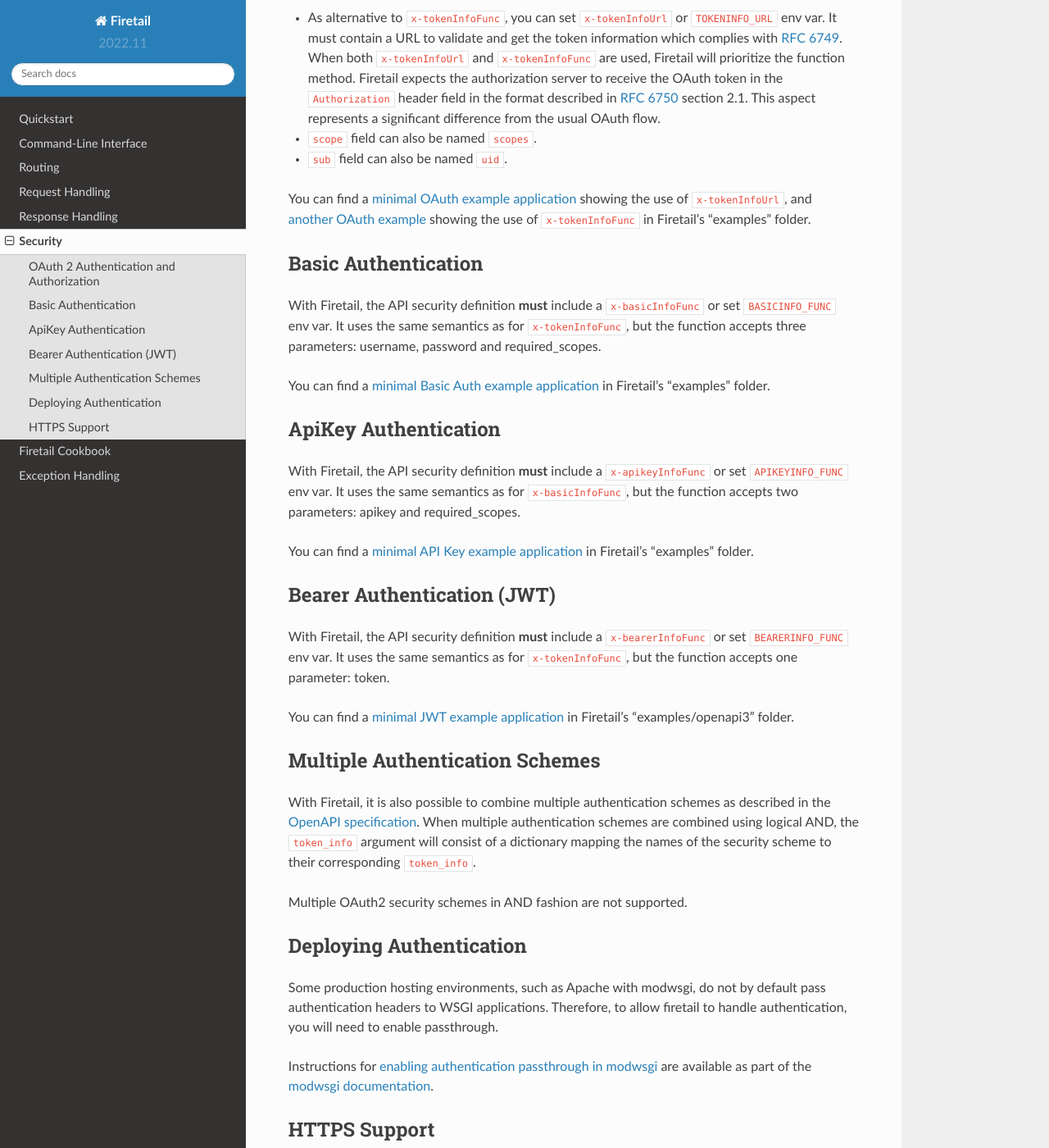
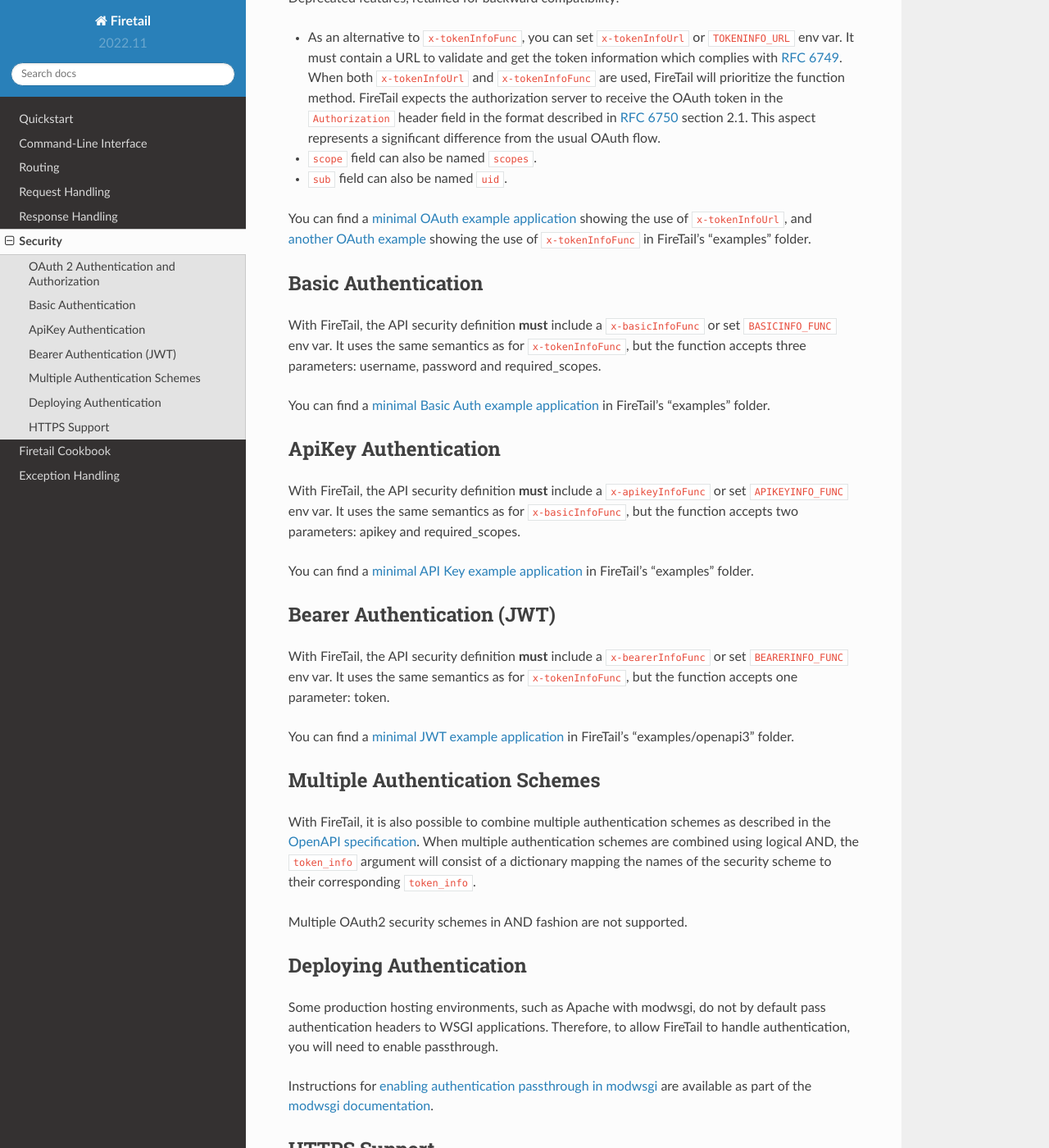
Before and after one commit to FireTail-io/firetail-py-lib, a Sphinx documentation site: the page built from docs/security.rst, in a window 1280 px wide and 1400 px high, scrolled down 770 px. Shown: the whole window at 82% size. Built offline with Sphinx 7.4.7 and the Read the Docs theme 2.0.0, drawn with Linux system fonts in a browser that asks for light colours; the version number is read from the project's files by our own code; some of the changed text lies outside the part shown.

```diff
--- a/docs/security.rst
+++ b/docs/security.rst
@@ -4,8 +4,8 @@ Security
 OAuth 2 Authentication and Authorization
 ----------------------------------------
 
-Firetail supports one of the three OAuth 2 handling methods.
-With Firetail, the API security definition **must** include a
+FireTail supports one of the three OAuth 2 handling methods.
+With FireTail, the API security definition **must** include a
 ``x-tokenInfoFunc`` or set ``TOKENINFO_FUNC`` env var.
 
 ``x-tokenInfoFunc`` must contain a reference to a function
@@ -33,11 +35,11 @@ argument to the handler function.
 
 Deprecated features, retained for backward compatibility:
 
-- As alternative to ``x-tokenInfoFunc``, you can set ``x-tokenInfoUrl`` or
+- As an alternative to ``x-tokenInfoFunc``, you can set ``x-tokenInfoUrl`` or
   ``TOKENINFO_URL`` env var. It must contain a URL to validate and get the token
   information which complies with `RFC 6749 <rfc6749_>`_.
-  When both ``x-tokenInfoUrl`` and ``x-tokenInfoFunc`` are used, Firetail
-  will prioritize the function method. Firetail expects the authorization
+  When both ``x-tokenInfoUrl`` and ``x-tokenInfoFunc`` are used, FireTail
+  will prioritize the function method. FireTail expects the authorization
   server to receive the OAuth token in the ``Authorization`` header field in the
   format described in `RFC 6750 <rfc6750_>`_ section 2.1. This aspect represents
   a significant difference from the usual OAuth flow.
@@ -46,7 +48,7 @@ Deprecated features, retained for backward compatibility:
 
 You can find a `minimal OAuth example application`_ showing the use of
 ``x-tokenInfoUrl``, and `another OAuth example`_ showing the use of
-``x-tokenInfoFunc`` in Firetail's "examples" folder.
+``x-tokenInfoFunc`` in FireTail's "examples" folder.
 
 .. _minimal OAuth example application: https://github.com/FireTail-io/firetail-py-lib/tree/main/examples/swagger2/oauth2
 .. _another OAuth example: https://github.com/FireTail-io/firetail-py-lib/tree/main/examples/swagger2/oauth2_local_tokeninfo
@@ -54,12 +56,12 @@ You can find a `minimal OAuth example application`_ showing the use of
 Basic Authentication
 --------------------
 
-With Firetail, the API security definition **must** include a
+With FireTail, the API security definition **must** include a
 ``x-basicInfoFunc`` or set ``BASICINFO_FUNC`` env var. It uses the same
 semantics as for ``x-tokenInfoFunc``, but the function accepts three
 parameters: username, password and required_scopes.
 
-You can find a `minimal Basic Auth example application`_ in Firetail's "examples" folder.
+You can find a `minimal Basic Auth example application`_ in FireTail's "examples" folder.
 
 .. _oauth scope: https://oauth.net/2/scope/
 .. _minimal Basic Auth example application: https://github.com/FireTail-io/firetail-py-lib/tree/main/examples/openapi3/basicauth
@@ -67,26 +69,26 @@ You can find a `minimal Basic Auth example application`_ in Firetail's "examples
 ApiKey Authentication
 ---------------------
 
-With Firetail, the API security definition **must** include a
+With FireTail, the API security definition **must** include a
 ``x-apikeyInfoFunc`` or set ``APIKEYINFO_FUNC`` env var. It uses the same
 semantics as for ``x-basicInfoFunc``, but the function accepts two
 parameters: apikey and required_scopes.
 
-You can find a `minimal API Key example application`_ in Firetail's "examples" folder.
+You can find a `minimal API Key example application`_ in FireTail's "examples" folder.
 
 Bearer Authentication (JWT)
 ---------------------------
 
-With Firetail, the API security definition **must** include a
+With FireTail, the API security definition **must** include a
 ``x-bearerInfoFunc`` or set ``BEARERINFO_FUNC`` env var. It uses the same
 semantics as for ``x-tokenInfoFunc``, but the function accepts one parameter: token.
 
-You can find a `minimal JWT example application`_ in Firetail's "examples/openapi3" folder.
+You can find a `minimal JWT example application`_ in FireTail's "examples/openapi3" folder.
 
 Multiple Authentication Schemes
 -------------------------------
 
-With Firetail, it is also possible to combine multiple authentication schemes
+With FireTail, it is also possible to combine multiple authentication schemes
 as described in the `OpenAPI specification`_. When multiple authentication
 schemes are combined using logical AND, the ``token_info`` argument will
 consist of a dictionary mapping the names of the security scheme to their
@@ -100,7 +102,7 @@ Deploying Authentication
 ------------------------
 
 Some production hosting environments, such as Apache with modwsgi, do not by default pass
-authentication headers to WSGI applications.  Therefore, to allow firetail to handle
+authentication headers to WSGI applications.  Therefore, to allow FireTail to handle
 authentication, you will need to enable passthrough.
 
 Instructions for `enabling authentication passthrough in modwsgi`_ are available as
@@ -127,7 +129,7 @@ One way, `described by Flask`_, looks like this:
    app.run(host='127.0.0.1', port='12344',
            debug=False/True, ssl_context=context)
 
-However, Firetail doesn't provide an ssl_context parameter. This is
+However, FireTail doesn't provide an ssl_context parameter. This is
 because Flask doesn't, either--but it uses ``**kwargs`` to send the
 parameters to the underlying `werkzeug`_ server.
 
```
Also changed, not shown: other parts of docs/security.rst (+4 -2 lines).
